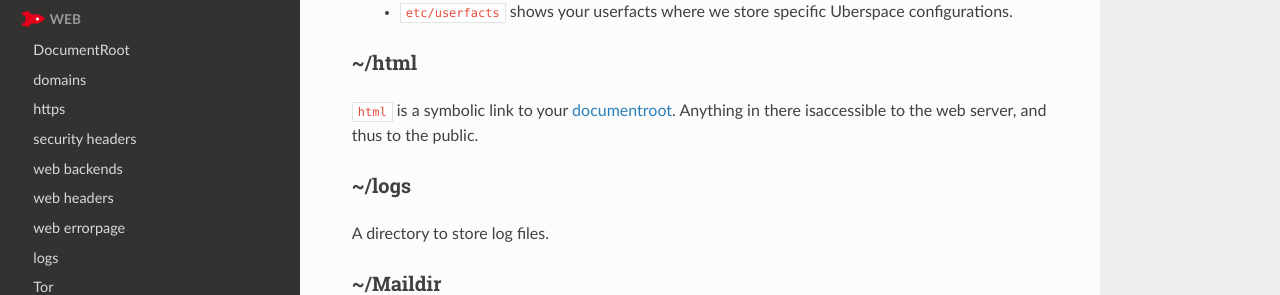
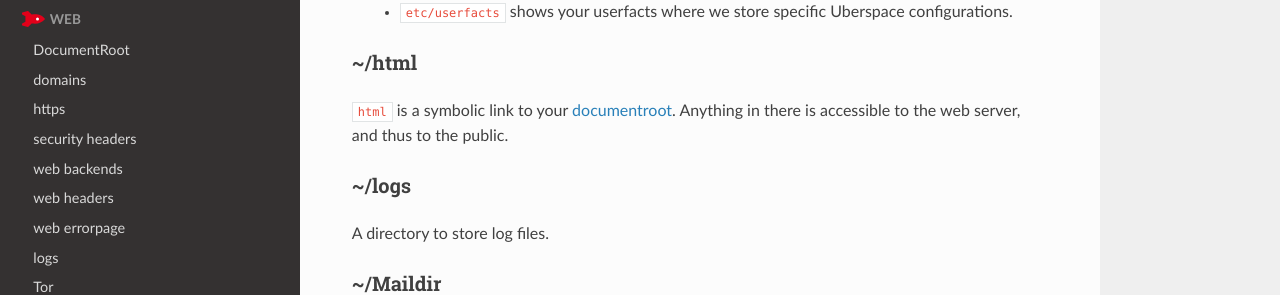
Before and after one commit to Uberspace/manual, a Sphinx documentation site: the page built from source/basics-home.rst, in a window 1280 px wide and 900 px high, scrolled down 829 px. Shown: the part 157-452 px from the top of the window. Built offline with Sphinx 7.4.7 and the Read the Docs theme 2.0.0, drawn with Linux system fonts in a browser that asks for light colours.

Commit message:
Update basics-home.rst
fixed typo

```diff
--- a/source/basics-home.rst
+++ b/source/basics-home.rst
@@ -37,7 +37,7 @@ The ``etc`` folder is reserved for configuration files of any kind:
 ~/html
 ------
 
-``html`` is a symbolic link to your :doc:`documentroot <web-documentroot>`. Anything in there isaccessible to the web server, and thus to the public.
+``html`` is a symbolic link to your :doc:`documentroot <web-documentroot>`. Anything in there is accessible to the web server, and thus to the public.
 
 ~/logs
 ------
```
